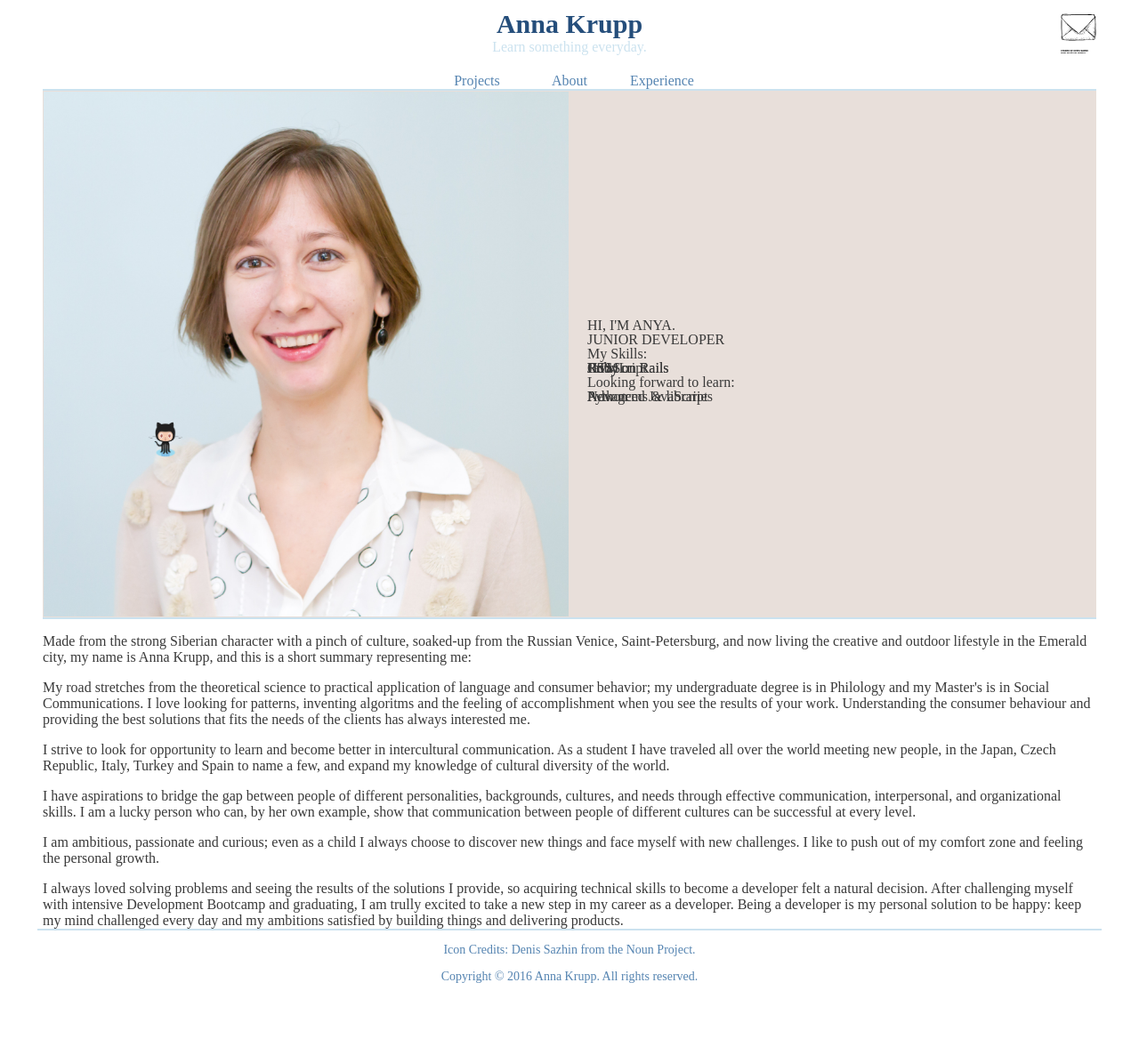
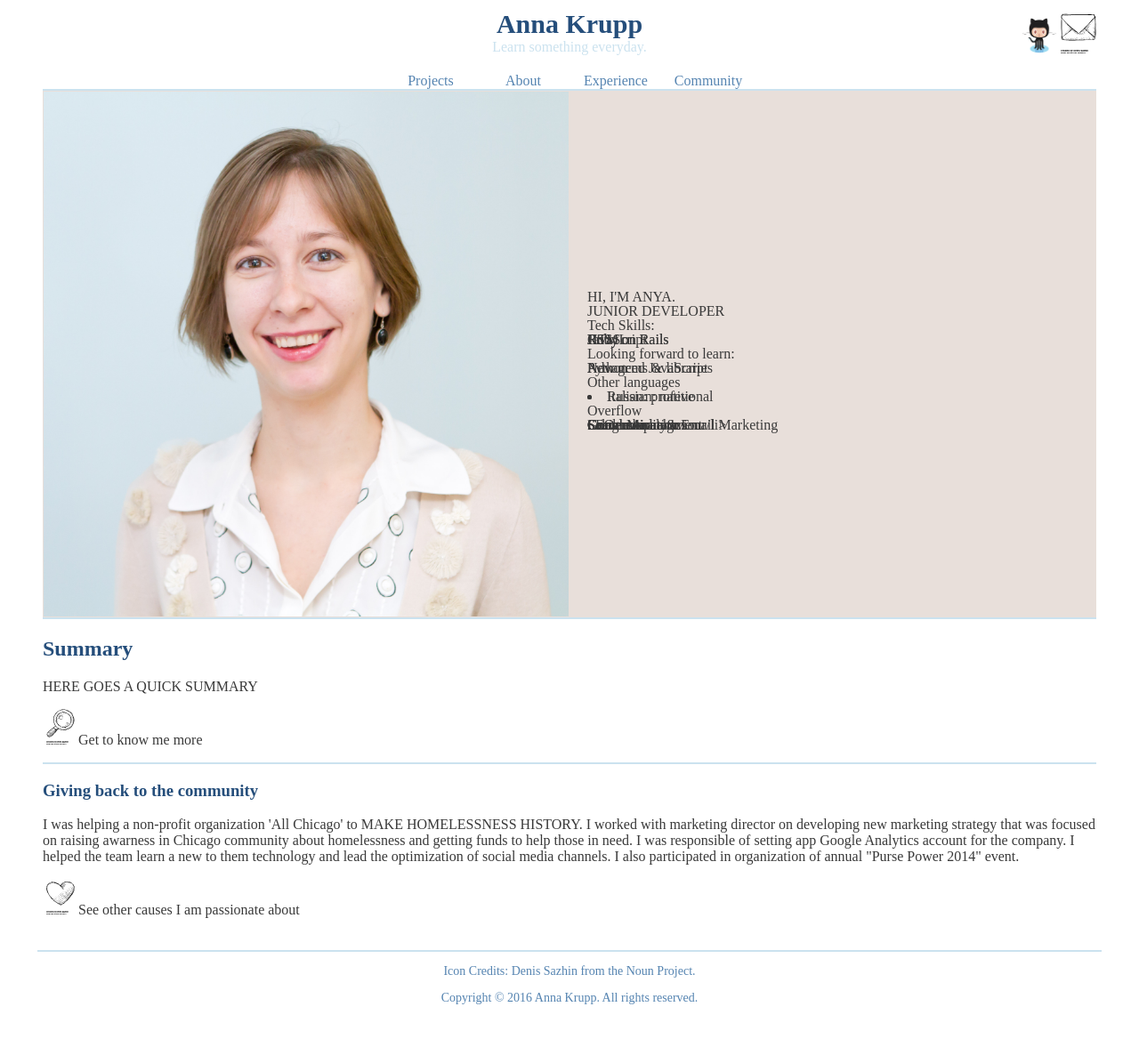
Before and after one commit to cherchezlafemme/cherchezlafemme-portfolio, a Django app: page / in a window 1280 px wide. Shown: the whole page at 89% size. Before the commit the page ends 1105 px from the top, so only its background shows below. Run offline with Django 3.2, Linux system fonts and the light colour scheme.

Commit message:
Add icons to the library. Created volunteer route and view. Add content to volunteer page. Add content to about page. Working on basic homepage layout

```diff
--- a/cherchezlafemme/urls.py
+++ b/cherchezlafemme/urls.py
@@ -22,6 +22,9 @@ urlpatterns = [
     url(r'^about',
         TemplateView.as_view(template_name='about.html'),
         name='about'),
+    url(r'^volunteer',
+        TemplateView.as_view(template_name='volunteer.html'),
+        name='volunteer'),
     url(r'^experience',
     	TemplateView.as_view(template_name='experience.html'),
     	name='experience'),
--- a/collection/static/css/style.css
+++ b/collection/static/css/style.css
@@ -41,12 +41,6 @@ ul, li, footer {
 
 ul {
     list-style-type: none;
-}
-
-/*Main frame style*/
-.container, header, footer {
-    margin-left: auto;
-    margin-right: auto;
 }
 
 /*Header*/
@@ -126,20 +120,29 @@ a:hover {
     height: 40px;
 }
 
+/*right side fixed icons*/
+#fixed-menu {
+    position: fixed;
+    top: 0;
+    right: 0;
+    margin-right: 3em;
+    margin-left: 3em;
+    margin-top: 10px;
+    z-index: 10;
+}
+
 /* resize images */
 .icon img {
     width: 100%;
     height: auto;
 }
 
-/*contact icon specific*/
+#links-to-media {
+    display: inline-block;
+}
+
 #contact-icon {
-    position: fixed;
-    top: 0;
-    right: 0;
-    margin-right: 3em;
-    margin-left: 3em;
-    margin-top: 10px;
+    display: inline-block;
 }
 
 /*Welcome to the site section*/
@@ -194,11 +197,20 @@ td {
 }
 */
 
-#links-to-media {
-    display: inline-block;
-    margin: auto;
-    position: absolute;
-    bottom: 30%;
-    left: 10%;
-    text-align: center;
+#about {
+    padding-bottom: 20px;
 }
+
+.sep-page-title {
+    color: #254e7b;
+    font-size: 24px;
+}
+
+h3 {
+    color: #254e7b;
+}
+
+.top-border {
+    padding-bottom: 20px;
+    border-top: 2px solid #cbe2ef;
+}
--- a/collection/templates/_about.html
+++ b/collection/templates/_about.html
@@ -1,8 +1,5 @@
 <div class='container'>
-	<p>Made from the strong Siberian character with a pinch of culture, soaked-up from the Russian Venice, Saint-Petersburg, and now living the creative and outdoor lifestyle in the Emerald city, my name is Anna Krupp, and this is a short summary representing me:</p>
-	<p>My road stretches from the theoretical science to practical application of language and consumer behavior; my undergraduate degree is in Philology and my Master's is in Social Communications. I love looking for patterns, inventing algoritms and the feeling of accomplishment when you see the results of your work. Understanding the consumer behaviour and providing the best solutions that fits the needs of the clients has always interested me.</p>
-	<p>I strive to look for opportunity to learn and become better in intercultural communication. As a student I have traveled all over the world meeting new people, in the Japan, Czech Republic, Italy, Turkey and Spain to name a few, and expand my knowledge of cultural diversity of the world.</p>
-	<p>I have aspirations to bridge the gap between people of different personalities, backgrounds, cultures, and needs through effective communication, interpersonal, and organizational skills. I am a lucky person who can, by her own example, show that communication between people of different cultures can be successful at every level.</p>
-	<p>I am ambitious, passionate and curious; even as a child I always choose to discover new things and face myself with new challenges. I like to push out of my comfort zone and feeling the personal growth. </p>
-	<p>I always loved solving problems and seeing the results of the solutions I provide, so acquiring technical skills to become a developer felt a natural decision. After challenging myself with intensive Development Bootcamp and graduating, I am trully excited to take a new step in my career as a developer. Being a developer is my personal solution to be happy: keep my mind challenged every day and my ambitions satisfied by building things and delivering products.</p>
+	<h2 class='sep-page-title'>Summary</h2>
+	<p>HERE GOES A QUICK SUMMARY</p>
+	<p><a href="{% url 'about' %}" alt='about-page'><img class='icon icon-container' src='/static/images/closer_look.svg' alt='about-page'/></a>Get to know me more</p>
 </div>
--- /dev/null
+++ b/collection/templates/_volunteer.html
@@ -0,0 +1,7 @@
+<div class='container top-border'>
+	<h3>Giving back to the community</h3>
+
+	<p>I was helping a non-profit organization 'All Chicago' to MAKE HOMELESSNESS HISTORY. I worked with marketing director on developing new marketing strategy that was focused on raising awarness in Chicago community about homelessness and getting funds to help those in need. I was responsible of setting app Google Analytics account for the company. I helped the team learn a new to them technology and lead the optimization of social media channels. I also participated in organization of annual "Purse Power 2014" event.</p>
+
+	<p><a href="{% url 'volunteer' %}" alt='volunteer-experience'><img class='icon icon-container' src='/static/images/community.svg' alt='about-page'/></a>See other causes I am passionate about</p>
+</div>
--- a/collection/templates/contact.html
+++ b/collection/templates/contact.html
@@ -4,7 +4,7 @@
 
 {% block content %}
 <div class='container'>
-	<h2>This is a title inside the main content</h2>
+	<h2 class='sep-page-title'>I will be happy to hear from you!</h2>
 
 </div>
 {% endblock %}
--- a/collection/templates/experience.html
+++ b/collection/templates/experience.html
@@ -4,7 +4,7 @@
 
 {% block content %}
 <div class='container'>
-	<h2>This is a title inside the main content</h2>
+	<h2 class='sep-page-title'>Experience</h2>
 
 </div>
 {% endblock %}
--- a/collection/templates/index.html
+++ b/collection/templates/index.html
@@ -11,7 +11,8 @@
 				<div id='right-side-hello-content'>
 					<p class='line-p'>HI, I'M ANYA.</p>
 					<p class='line-p'>JUNIOR DEVELOPER</p>
-					<p class='line-p'>My Skills:</p>
+
+					<p class='line-p'>Tech Skills:</p>
 					<ul>
 						<li>Ruby on Rails</li><br/>
 						<li>HTML</li>
@@ -19,27 +20,38 @@
 						<li>JavaScript</li>
 						<li>Ruby on Rails</li>
 					</ul>
+
 					<p>Looking forward to learn:</p>
 					<ul>
 						<li>Python</li>
 						<li>Advanced JavaScript</li>
 						<li>New gems & libraries</li>
 					</ul>
+
+					<p>Other languages</p>
+
+					<li>Russian: native</li>
+					<li>Italian: profetional</li>
+
+					<p>Overflow</p>
+					<ul>
+						<li>Sales</li>
+						<li>Consumer behaviour/li>
+						<li>Communication</li>
+						<li>Leadership</li>
+						<li>Social Media & Email Marketing</li>
+						<li>SEO</li>
+						<li>Content managment</li>
+						<li>Google Analytics</li>
+					</ul>
+
 				</div>
 		</td>
 	</tr>
 	</table>
-<div id='links-to-media'>
-
-	<ul>
-		<li id='git-hub-cat'><a href='https://github.com/cherchezlafemme' alt='git-hub-link'>
-			<img src='/static/images/Octocat.png' width="40" height="40" alt="View Anna's Krupp GitHub Profile">
-		</a></li>
-		<!-- <li><a href="https://www.linkedin.com/in/anna-krupp">
-          	<img src="https://static.licdn.com/scds/common/u/img/webpromo/btn_liprofile_blue_80x15.png" width="80" height="15" border="0" alt="View Anna Krupp's profile on LinkedIn">
-       	</a></li> -->
-	</ul>
-</div>
 </div>
 {% include '_about.html' %}
+{% include '_volunteer.html' %}
+<!-- {% include '_about.html' %}
+{% include '_about.html' %} -->
 {% endblock %}
--- a/collection/templates/layouts/base.html
+++ b/collection/templates/layouts/base.html
@@ -24,15 +24,30 @@
 				    <li class='nav-menu-links'><a href="{% url 'projects' %}">Projects</a></li>
 				    <li class='nav-menu-links'><a href="{% url 'about' %}">About</a></li>
 				    <li class='nav-menu-links'><a href="{% url 'experience' %}">Experience</a></li>
+				    <li class='nav-menu-links'><a href="{% url 'volunteer' %}">Community</a></li>
 		        </ul>
 	    	</div>
 
 		</div>
 
-		<div class="icon-container" id='contact-icon'>
-			<a href="{% url 'contact' %}"><img class='icon' src="/static/images/envelope.svg" alt='contact-me'></a>
+		<div id='fixed-menu'>
+			<div id='links-to-media'>
+
+				<ul>
+					<li id='git-hub-cat'><a href='https://github.com/cherchezlafemme' alt='git-hub-link'>
+						<img src='/static/images/Octocat.png' width="40" height="40" alt="View Anna's Krupp GitHub Profile">
+					</a></li>
+					<!-- <li><a href="https://www.linkedin.com/in/anna-krupp">
+			          	<img src="https://static.licdn.com/scds/common/u/img/webpromo/btn_liprofile_blue_80x15.png" width="80" height="15" border="0" alt="View Anna Krupp's profile on LinkedIn">
+			       	</a></li> -->
+				</ul>
+			</div>
+			<div class="icon-container" id='contact-icon'>
+				<a href="{% url 'contact' %}"><img class='icon' src="/static/images/envelope.svg" alt='contact-me'></a>
+			</div>
+
+
 		</div>
-
 	{% endblock %}
 	</header>
 	<div id='main'>
--- a/collection/templates/projects.html
+++ b/collection/templates/projects.html
@@ -4,7 +4,7 @@
 
 {% block content %}
 <div class='container'>
-	<h2>This is a title inside the main content</h2>
+	<h2 class='sep-page-title'>Things I built</h2>
 
 
 </div>
```
Also changed, not shown: collection/templates/about.html (+10 -3 lines), collection/templates/volunteer.html (added, +23 -0 lines), collection/static/images/accomplishments.svg (added), collection/static/images/blog.svg (added), collection/static/images/closer_look.svg (added), collection/static/images/community.svg (added), collection/static/images/intro.png (deleted), collection/static/images/world_experience.svg (added), collection/templates/_education.html (added).
